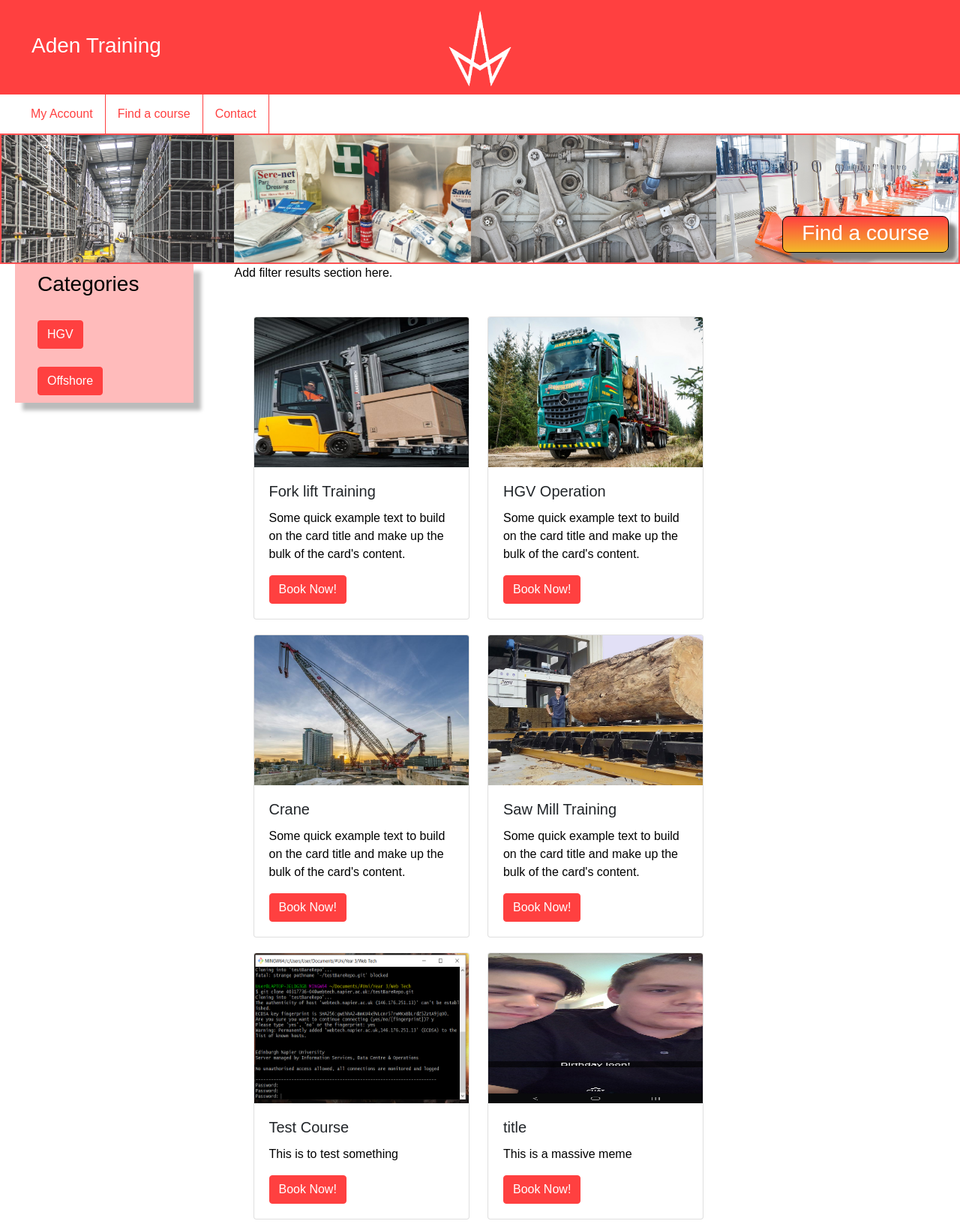
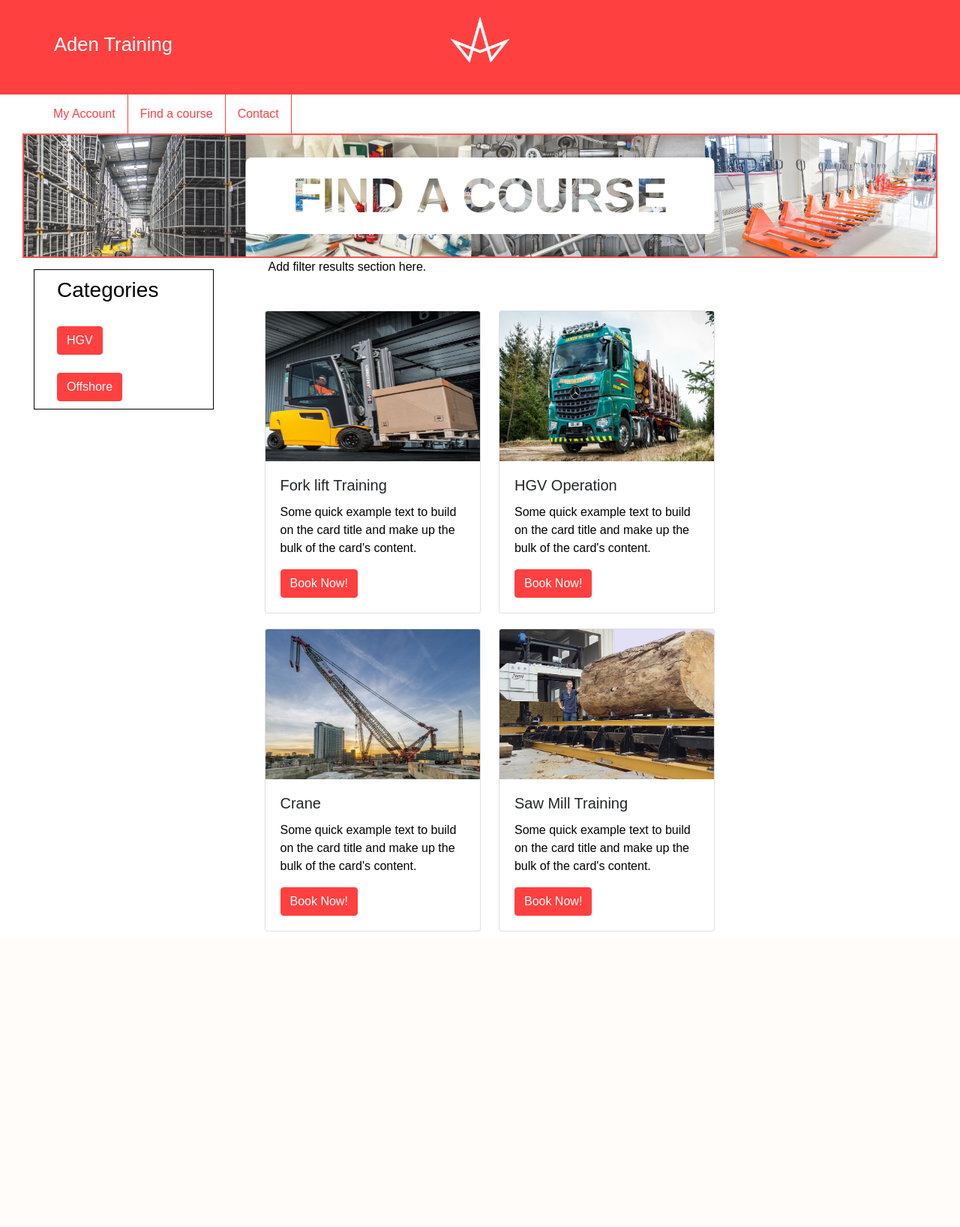
Before and after one commit to Aden-Training/Training_Portal, a Flask app: page /findcourse in a window 1280 px wide. Shown: the whole page at 75% size. After the commit the page ends 1242 px from the top, so only its background shows below. Run offline with Flask 2, Linux system fonts and the light colour scheme; data comes from the database, SQL or seed files in the repository; some libraries are stand-ins or nearby versions.

Commit message:
Updated findCourse page design

```diff
--- a/static/css/master.css
+++ b/static/css/master.css
@@ -1,5 +1,14 @@
 html{
   overflow-x: hidden;
+}
+
+.row{
+  margin-left: 15px;
+  margin-right: 15px;
+}
+
+#divOffshore {
+  display: none;
 }
 
 .formInput{
@@ -34,7 +43,10 @@ p{
 .headerText{
   color: #ffffff;
   font-family: 'Raleway', sans-serif;
+  font-size: 16px;
+  font-size: 2vw;
   text-align: left;
+  margin: 0 auto;
   margin-top: -15px;
   margin-left: 10px;
 }
@@ -44,7 +56,9 @@ p{
   display: block;
   margin: auto;
   max-width: 50%;
-  margin-top: -50px;
+  height:auto;
+  margin-top: -40px;
+  border-collapse: separate;
 }
 
 /* Image on top of page */
@@ -54,19 +68,22 @@ p{
   position: relative;
 }
 
-.topImgcontent{
+/* Top image text */
+#topImgcontent{
+  background-color: white;
+  color: black;
+  font-size: 5vw;
+  font-weight: bolder;
+  margin: 0 auto;
+  padding: 3px;
+  width: 50%;
+  text-align: center;
   position: absolute;
-  bottom: 15px;
-  right: 30px;
-  background-image:linear-gradient(#ff4040, #f2b929);
-  color: white;
-  padding-left: 25px;
-  padding-right: 25px;
-  padding-top: 5px;
+  top: 50%;
+  left: 50%;
+  transform: translate(-50%, -50%);
+  mix-blend-mode: screen;
   border-radius: 8px;
-  text-align: center;
-  border: 0.5px solid #000000;
-  box-shadow: 10px 10px 5px grey;
 }
 
 .loginForm{
@@ -129,15 +146,16 @@ h2{
 
 /* Catergory bar */
 .catbar{
+  border: 1px solid black;
   color: #000000;
   padding-top: 10px;
   padding-bottom: 10px;
   padding-left: 30px;
-  margin-left: 20px;
+  margin-left: 15px;
+  margin-top: 15px;
   height: auto;
-  width: 80%;
-  background-color: #ff40405b;
-  box-shadow: 10px 10px 5px rgb(187, 187, 187);
+  width: 85%;
+  background-color: #ffffff;
 }
 
 .catlist{
--- a/templates/base.html
+++ b/templates/base.html
@@ -20,7 +20,7 @@
         <div class="col-md-1"></div>
         <div class="col-md-2 col-sm-2">
           <a href="https://www.adentraining.co.uk/">
-            <img src="{{url_for('static', filename = 'img/adenFlame_white.png')}}" class="headerImg" style="width:136.5px;height:109.5px;">
+            <img src="{{url_for('static', filename = 'img/adenFlame_white.png')}}" class="headerImg">
           </a>
         </div>
         <div class="col-md-1"></div>
--- a/templates/findcourse.html
+++ b/templates/findcourse.html
@@ -4,7 +4,7 @@
     <div class="col-md-12" id="container">
         <img src="{{url_for('static', filename = 'img/banner_findCourse.png')}}" class="topImg" style="width:100%;height:auto;">
         <div class="topImgcontent">
-            <h3>Find a course</h3>
+            <div class="text" id="topImgcontent">FIND A COURSE</div>
         </div>
     </div>
 </div>
```
